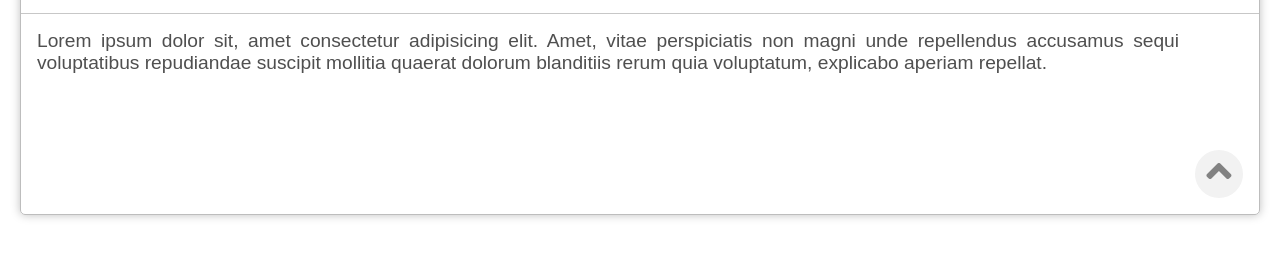
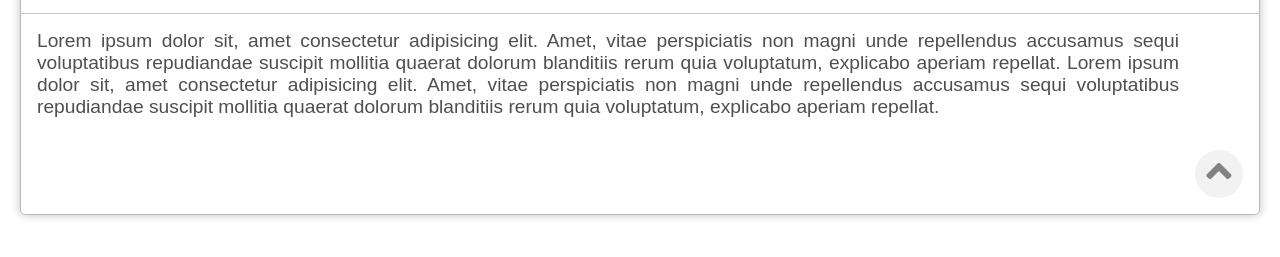
Before and after one commit to JoseIVP/animated-height-card, a plain HTML site: page index.html in a window 1280 px wide. Shown: the part 77-334 px from the top of the page. Drawn offline with Linux system fonts and the light colour scheme.

Commit message:
Removed unused variable and added more text to the card

```diff
--- a/index.html
+++ b/index.html
@@ -132,6 +132,9 @@
             Lorem ipsum dolor sit, amet consectetur adipisicing elit. Amet, vitae perspiciatis non magni unde repellendus accusamus
             sequi voluptatibus repudiandae suscipit mollitia quaerat dolorum blanditiis rerum quia voluptatum, explicabo aperiam
             repellat.
+            Lorem ipsum dolor sit, amet consectetur adipisicing elit. Amet, vitae perspiciatis non magni unde repellendus accusamus
+            sequi voluptatibus repudiandae suscipit mollitia quaerat dolorum blanditiis rerum quia voluptatum, explicabo aperiam
+            repellat.
         </section>
     </details>
 
@@ -149,7 +152,6 @@
         container.addEventListener("click", e => e.preventDefault());
         const toggleBtn = document.getElementById("toggle-btn");
         toggleBtn.addEventListener("click", (event) => {
-            const wasOpen = container.open;
             const h1 = parseInt(getComputedStyle(container).height);
             container.open= !container.open;
             const h2 = parseInt(getComputedStyle(container).height);
```
